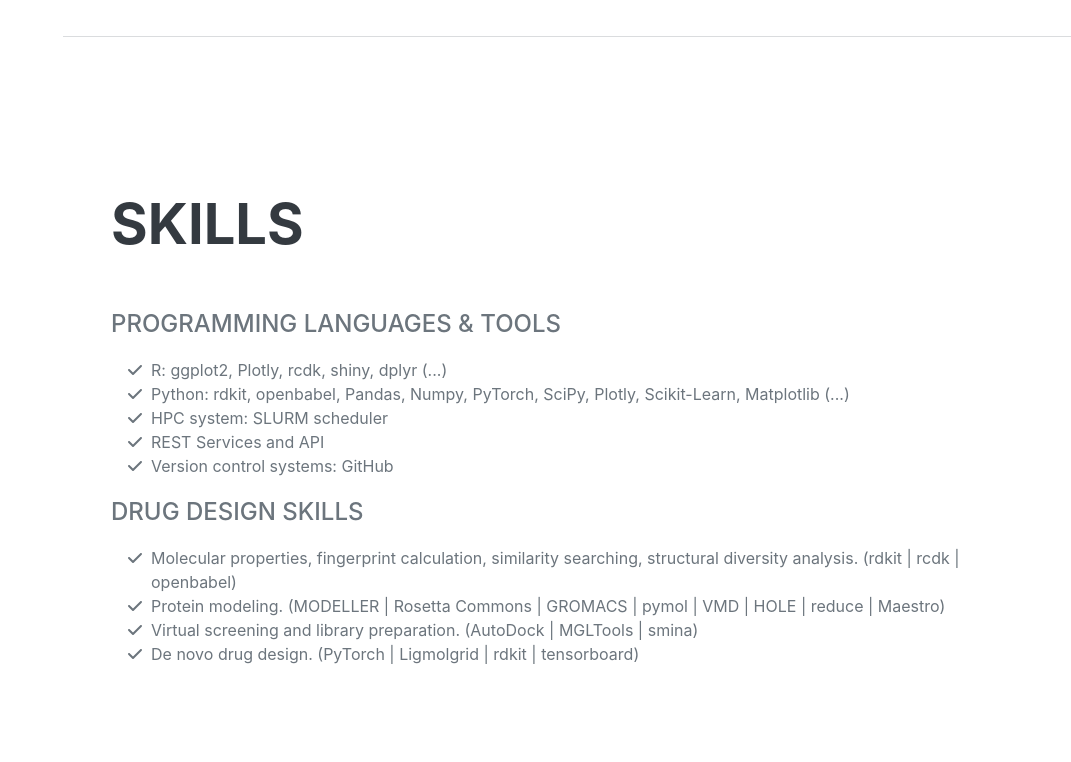
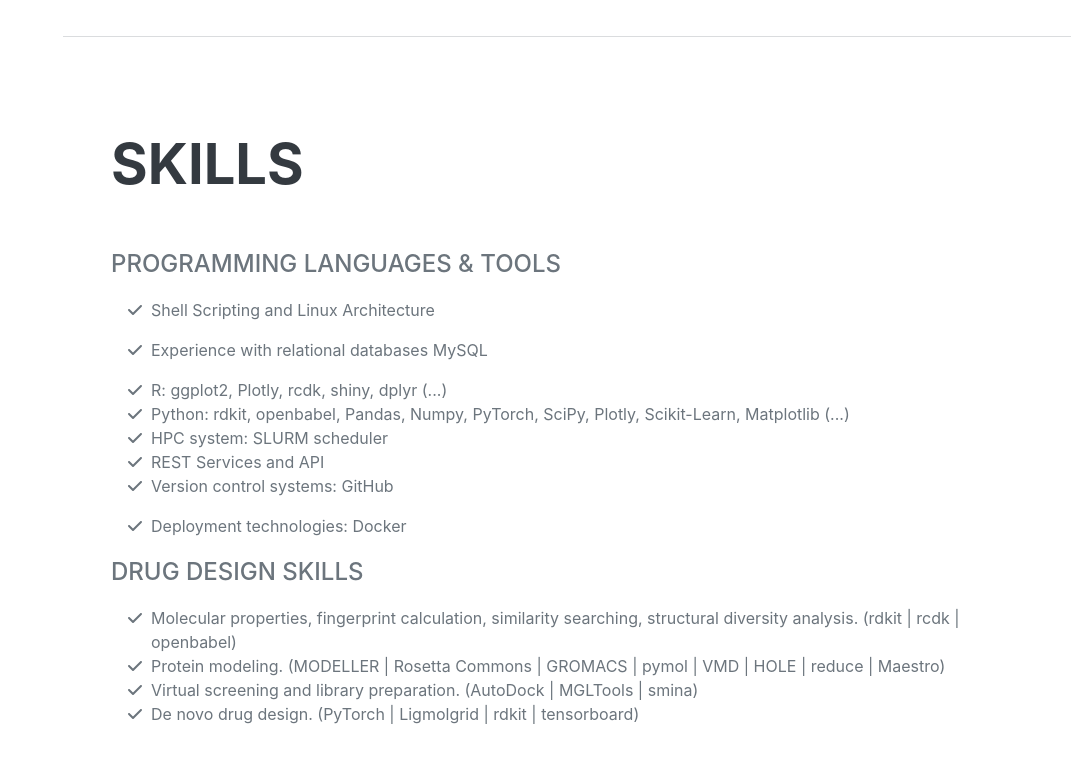
Before and after one commit to mgm-14392/mgm-14392.github.io, a plain HTML site: page index.html in a window 1280 px wide. Shown: the part 3072-3834 px from the top of the page, without its empty margins (209-1280 px from the left). Drawn offline with nearby package versions, Linux system fonts and the light colour scheme; a web font is replaced by a local one.

Commit message:
update index

```diff
--- a/index.html
+++ b/index.html
@@ -138,6 +138,16 @@
                     <h2 class="mb-5">Skills</h2>
                     <div class="subheading mb-3">Programming Languages & Tools</div>
                     <ul class="fa-ul mb-3">
+                       <li>
+                            <span class="fa-li"><i class="fas fa-check"></i></span>
+                            Shell Scripting and Linux Architecture
+                            <p></p>
+                       </li>
+                       <li>
+                            <span class="fa-li"><i class="fas fa-check"></i></span>
+                            Experience with relational databases MySQL
+                            <p></p>
+                        </li>
                         <li>
                             <span class="fa-li"><i class="fas fa-check"></i></span>
                             R: ggplot2, Plotly, rcdk, shiny, dplyr (...)
@@ -154,9 +164,14 @@
                             <span class="fa-li"><i class="fas fa-check"></i></span>
                             REST Services and API
                         </li>
-                         <li>
+                        <li>
                             <span class="fa-li"><i class="fas fa-check"></i></span>
                             Version control systems: GitHub
+                            <p></p>
+                        </li>
+                        <li>
+                            <span class="fa-li"><i class="fas fa-check"></i></span>
+                            Deployment technologies: Docker
                             <p></p>
                         </li>
                     </ul>
```
